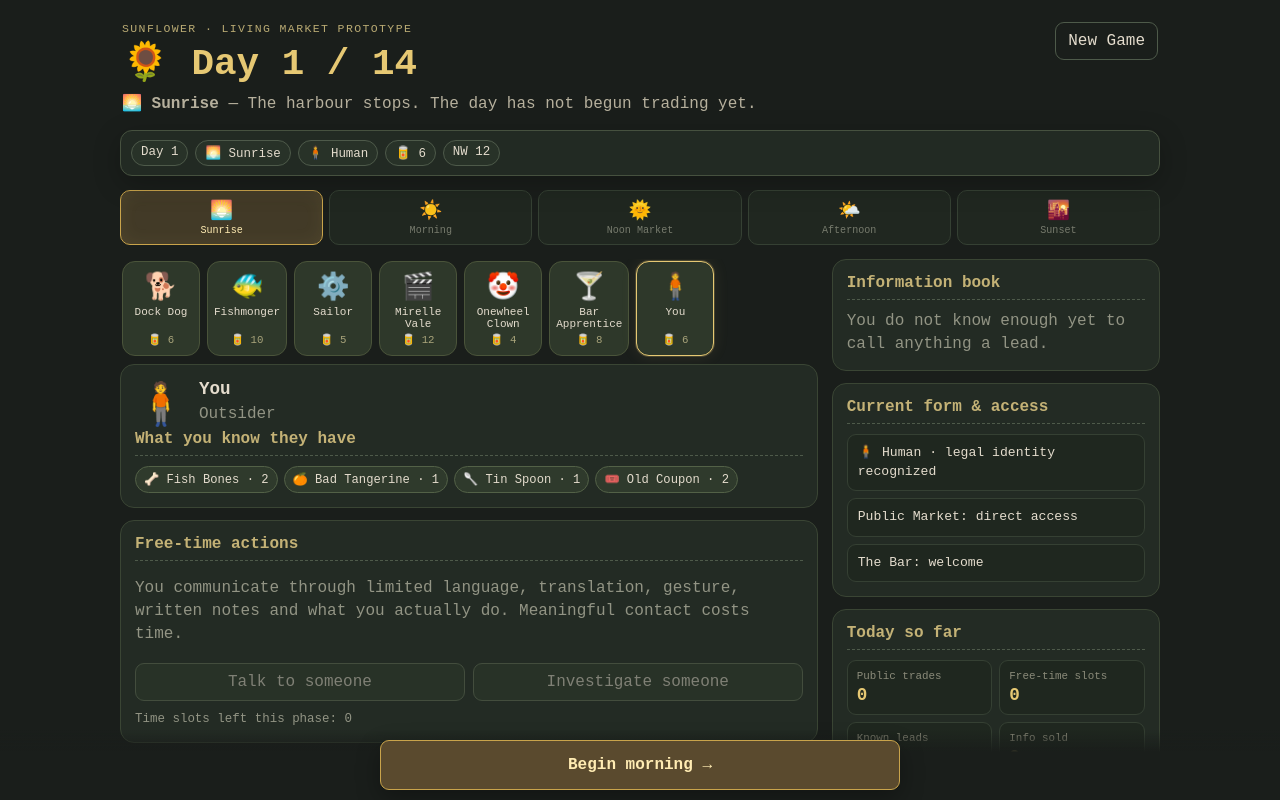
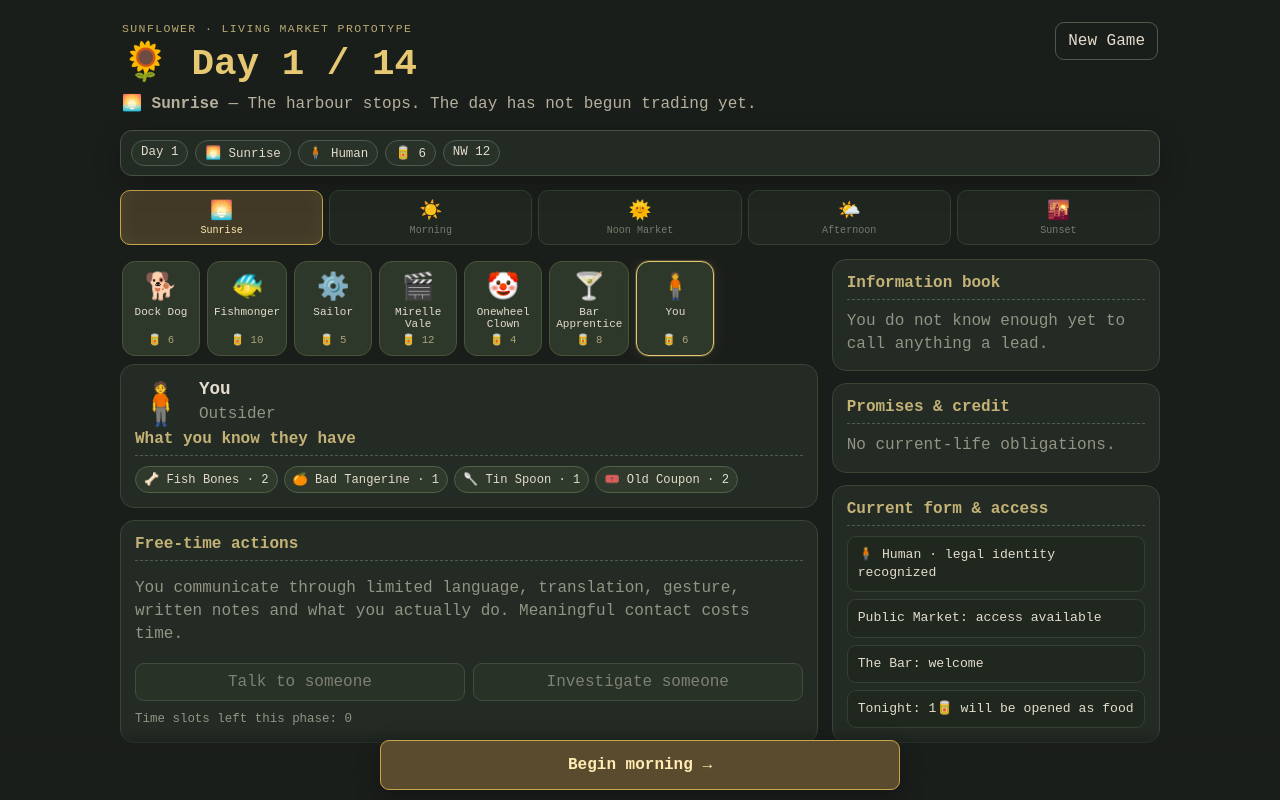
Before and after one commit to Tiutmattiu/Sunflower, a React (Vite) app: page / in a window 1280 px wide. Both pictures are taken after a click on the button "Enter the harbour →". Shown: the top 800 px of the page. Built offline with nearby package versions, Linux system fonts and the light colour scheme.

Commit message:
Surface sustenance credit and animal market proxies

```diff
--- a/src/App.jsx
+++ b/src/App.jsx
@@ -1,15 +1,18 @@
 import React, { useMemo, useState } from "react";
 import "./index.css";
-import { FORMS, ITEMS, NPC_PROFILES, PHASE_COPY, SARDINE } from "./gameData";
+import { FORMS, ITEMS, NPC_PROFILES, PHASE_COPY, SARDINE, SUSTENANCE_PER_DAY } from "./gameData";
 import {
   advancePhase,
   canAccessVenue,
   createGame,
+  currentObligations,
   informationBuyers,
   knownItemsForTrader,
   labelShort,
   netWorth,
   performFreeAction,
+  repayObligation,
+  requestMarketProxy,
   resetOrders,
   resolveEvent,
   resolveNoonMarket,
@@ -188,9 +191,15 @@ function EventPanel({ game, onChoose }) {
   );
 }
 
-function ActionPanel({ game, selectedId, onAction }) {
+function ActionPanel({ game, selectedId, onAction, onProxy }) {
   const selected = game.traders[selectedId];
   const active = ["morning", "afternoon"].includes(game.phase) && game.actionsRemaining > 0 && selectedId !== "player";
+  const proxyAvailable = active &&
+    game.playerState.form === "animal" &&
+    selectedId === "bar" &&
+    (game.relationships.bar || 0) >= 2 &&
+    !canAccessVenue(game, "formalMarket");
+
   return (
     <section className="card">
       <div className="section-title">Free-time actions</div>
@@ -202,6 +211,11 @@ function ActionPanel({ game, selectedId, onAction }) {
         <button className="btn" disabled={!active} onClick={() => onAction("investigate", selectedId)}>
           Investigate {selectedId === "player" ? "someone" : selected.name}
         </button>
+        {proxyAvailable && (
+          <button className="btn" onClick={() => onProxy(selectedId)}>
+            Ask Apprentice to proxy today's market · 1🥫
+          </button>
+        )}
       </div>
       <div className="small muted action-count">Time slots left this phase: {game.actionsRemaining}</div>
     </section>
@@ -246,6 +260,35 @@ function LeadsPanel({ game, onSell }) {
   );
 }
 
+function ObligationsPanel({ game, onRepay }) {
+  const obligations = currentObligations(game);
+  const active = ["morning", "afternoon"].includes(game.phase) && game.actionsRemaining > 0;
+  return (
+    <section className="card">
+      <div className="section-title">Promises & credit</div>
+      <div className="stack">
+        {obligations.length ? obligations.map((obligation) => {
+          const creditor = game.traders[obligation.creditorId];
+          return (
+            <div className="mini-card" key={obligation.id}>
+              <div><strong>{obligation.amount}🥫</strong> owed to {creditor?.name || obligation.creditorId}</div>
+              <div className="small muted">{obligation.kind} · due D{obligation.dueDay} · {obligation.status}</div>
+              {obligation.note && <div className="small muted">{obligation.note}</div>}
+              <button
+                className="btn"
+                disabled={!active || game.traders.player.sardines < obligation.amount}
+                onClick={() => onRepay(obligation.id)}
+              >
+                Repay · {obligation.amount}🥫
+              </button>
+            </div>
+          );
+        }) : <div className="muted">No current-life obligations.</div>}
+      </div>
+    </section>
+  );
+}
+
 function phaseButton(game) {
   if (game.phase === "sunrise") return "Begin morning →";
   if (game.phase === "morning") return "Commit orders & go to noon →";
@@ -264,6 +307,7 @@ export default function App() {
   const form = FORMS[game.playerState.form];
   const usedItems = game.playerOrders.map((order) => order.offerItem).filter(Boolean);
   const plannedSardines = game.playerOrders.reduce((sum, order) => sum + Number(order.sardines || 0), 0);
+  const edibleItems = player.inventory.filter((item) => (ITEMS[item]?.foodUnits || 0) >= SUSTENANCE_PER_DAY);
 
   const visibleByTrader = useMemo(() => Object.fromEntries(
     Object.values(traders).map((trader) => [trader.id, knownItemsForTrader(game, trader.id)])
@@ -317,6 +361,14 @@ export default function App() {
 
   function handleSellInformation(infoId, buyerId) {
     setGame((current) => sellInformation(current, infoId, buyerId));
+  }
+
+  function handleProxy(targetId) {
+    setGame((current) => requestMarketProxy(current, targetId));
+  }
+
+  function handleRepay(obligationId) {
+    setGame((current) => repayObligation(current, obligationId));
   }
 
   function handleEvent(id, action, bid) {
@@ -384,7 +436,14 @@ export default function App() {
               visibleStock={visibleByTrader[selected.id] || []}
             />
 
-            {!game.ended && <ActionPanel game={game} selectedId={selected.id} onAction={handleFreeAction} />}
+            {!game.ended && (
+              <ActionPanel
+                game={game}
+                selectedId={selected.id}
+                onAction={handleFreeAction}
+                onProxy={handleProxy}
+              />
+            )}
 
             <MarketBoard game={game} />
 
@@ -440,13 +499,18 @@ export default function App() {
 
           <aside className="right-col">
             <LeadsPanel game={game} onSell={handleSellInformation} />
+            <ObligationsPanel game={game} onRepay={handleRepay} />
 
             <section className="card">
               <div className="section-title">Current form & access</div>
               <div className="stack">
                 <div className="mini-card">{form.icon} {form.label} · legal identity {game.playerState.legalIdentity.status}</div>
-                <div className="mini-card">Public Market: {canAccessVenue(game, "formalMarket") ? "direct access" : "proxy required"}</div>
+                <div className="mini-card">Public Market: {canAccessVenue(game, "formalMarket") ? "access available" : "proxy required"}</div>
                 <div className="mini-card">The Bar: {canAccessVenue(game, "bar") ? "welcome" : "no direct access"}</div>
+                <div className="mini-card">
+                  Tonight: {edibleItems.length ? `${itemLabel(edibleItems[0])} can feed you` : player.sardines >= SUSTENANCE_PER_DAY ? `${SUSTENANCE_PER_DAY}🥫 will be opened as food` : "you need credit or another source of food"}
+                </div>
+                {!!game.estates.length && <div className="mini-card">Former estates you remember but cannot currently claim: {game.estates.length}</div>}
               </div>
             </section>
 
```
